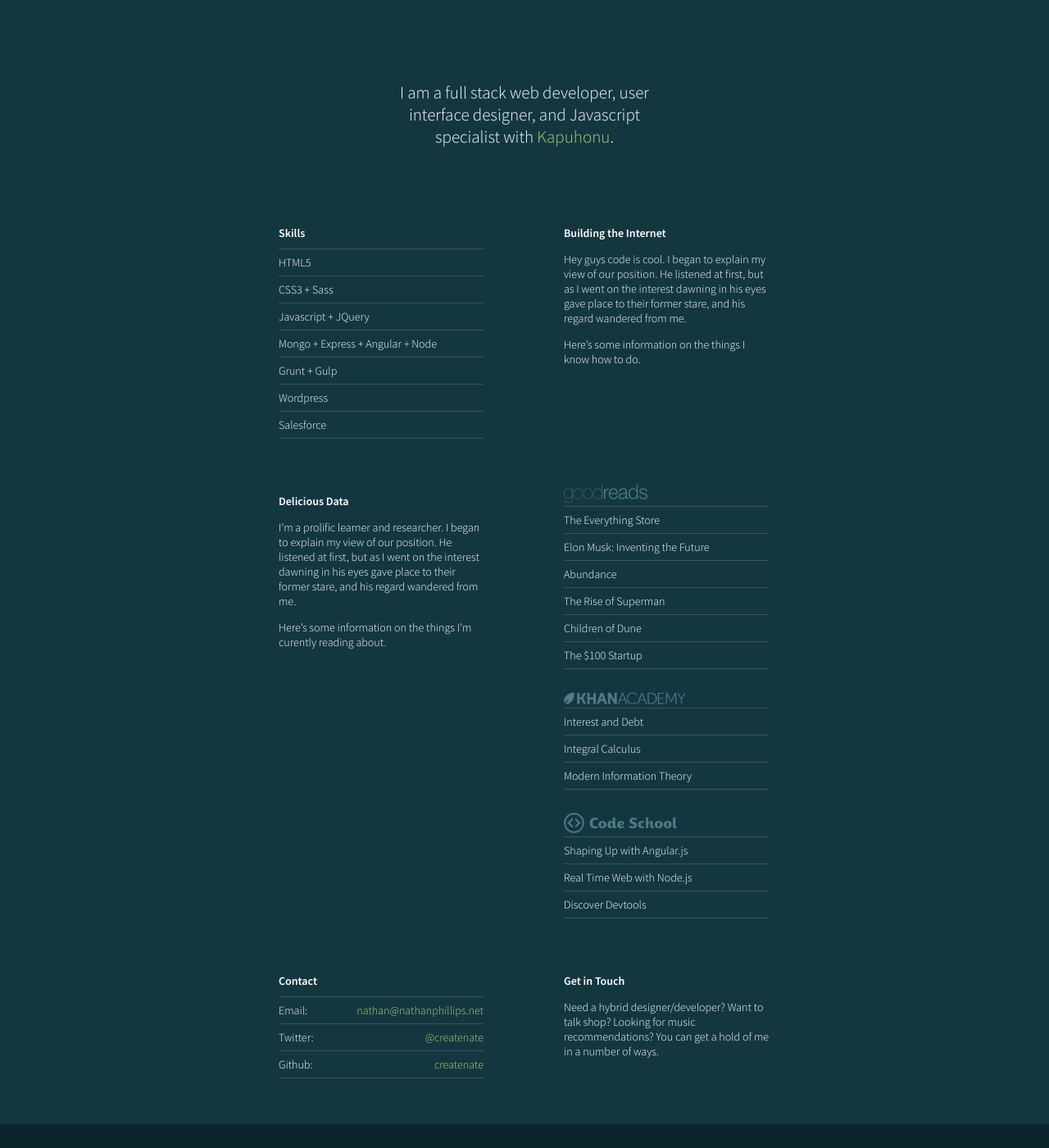
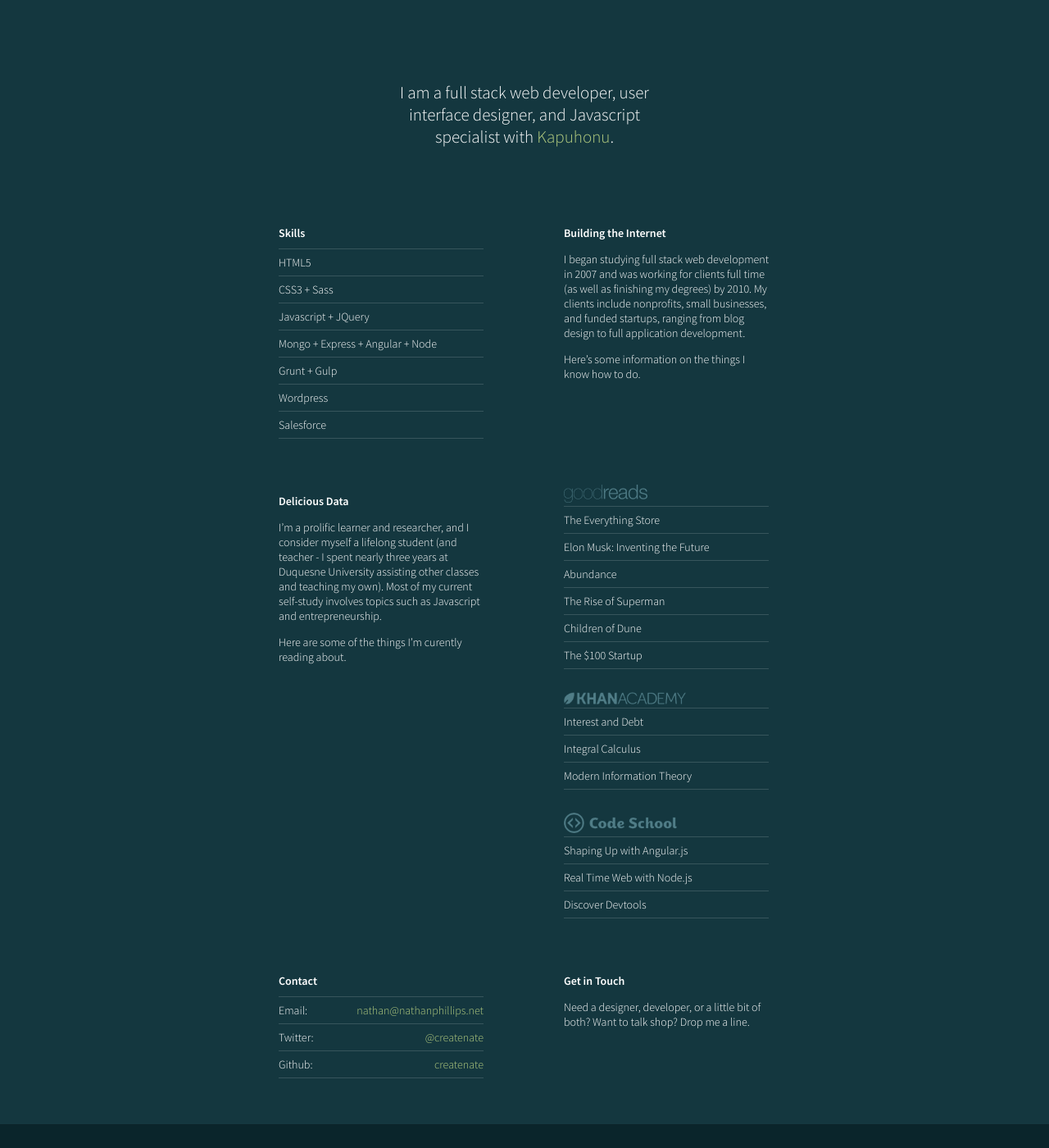
Before and after one commit to createnate/createnate.github.io, a Jekyll site: the page built from index.html, in a window 1280 px wide and 1400 px high, scrolled down 192 px. Shown: the whole window at 82% size. Built offline with Jekyll 4.4.1, drawn with Linux system fonts in a browser that asks for light colours.

Commit message:
Revised copy.

```diff
--- a/_layouts/default.html
+++ b/_layouts/default.html
@@ -24,7 +24,7 @@
                   </div><!--
                   --><div class="grid__item one-half palm--one-whole">
                     <h2>Building the Internet</h2>
-                    <p>Hey guys code is cool. I began to explain my view of our position. He listened at first, but as I went on the interest dawning in his eyes gave place to their former stare, and his regard wandered from me.</p>
+                    <p>I began studying full stack web development in 2007 and was working for clients full time (as well as finishing my degrees) by 2010. My clients include nonprofits, small businesses, and funded startups, ranging from blog design to full application development.</p>
                     <p>Here’s some information on the things I know how to do.</p>
                   </div>
               </div>
@@ -33,8 +33,8 @@
               <div class="grid">
                   <div class="grid__item one-half palm--one-whole">
                       <h2>Delicious Data</h2>
-                        <p>I’m a prolific learner and researcher. I began to explain my view of our position. He listened at first, but as I went on the interest dawning in his eyes gave place to their former stare, and his regard wandered from me.</p>
-                        <p>Here’s some information on the things I’m curently reading about.</p>
+                        <p>I’m a prolific learner and researcher, and I consider myself a lifelong student (and teacher - I spent nearly three years at Duquesne University assisting other classes and teaching my own). Most of my current self-study involves topics such as Javascript and entrepreneurship.</p>
+                        <p>Here are some of the things I’m curently reading about.</p>
                   </div><!--
                   --><div class="grid__item one-half palm--one-whole">
                       <img src="/img/goodreads.png" alt="" height="22px">
@@ -73,7 +73,7 @@
                 </div><!--
                 --><div class="grid__item one-half palm--one-whole">
                       <h2>Get in Touch</h2>
-                    <p>Need a hybrid designer/developer? Want to talk shop? Looking for music recommendations? You can get a hold of me in a number of ways.</p>
+                    <p>Need a designer, developer, or a little bit of both? Want to talk shop? Drop me a line.</p>
                   </div>
               </div>
           </section>
```
